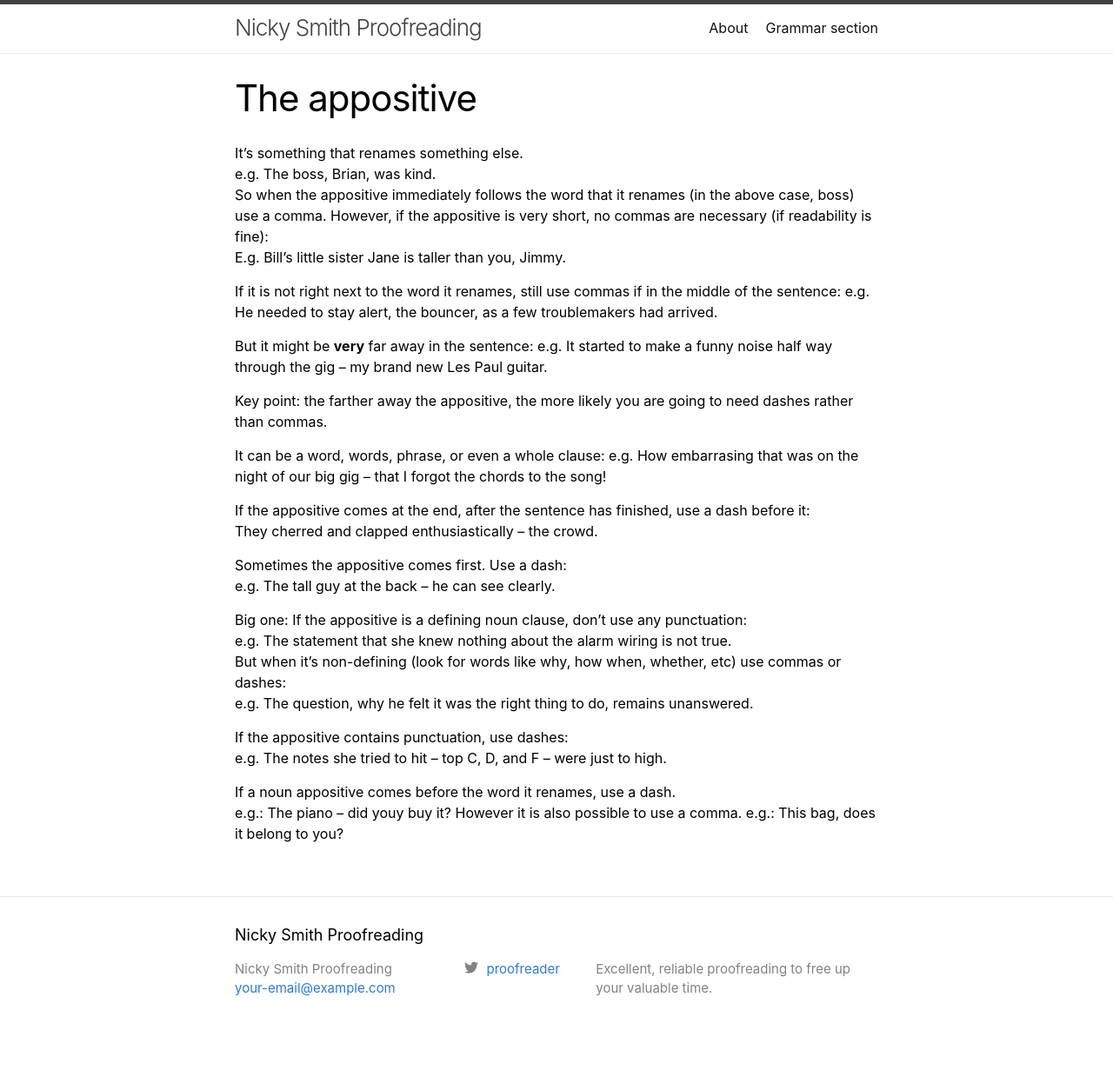
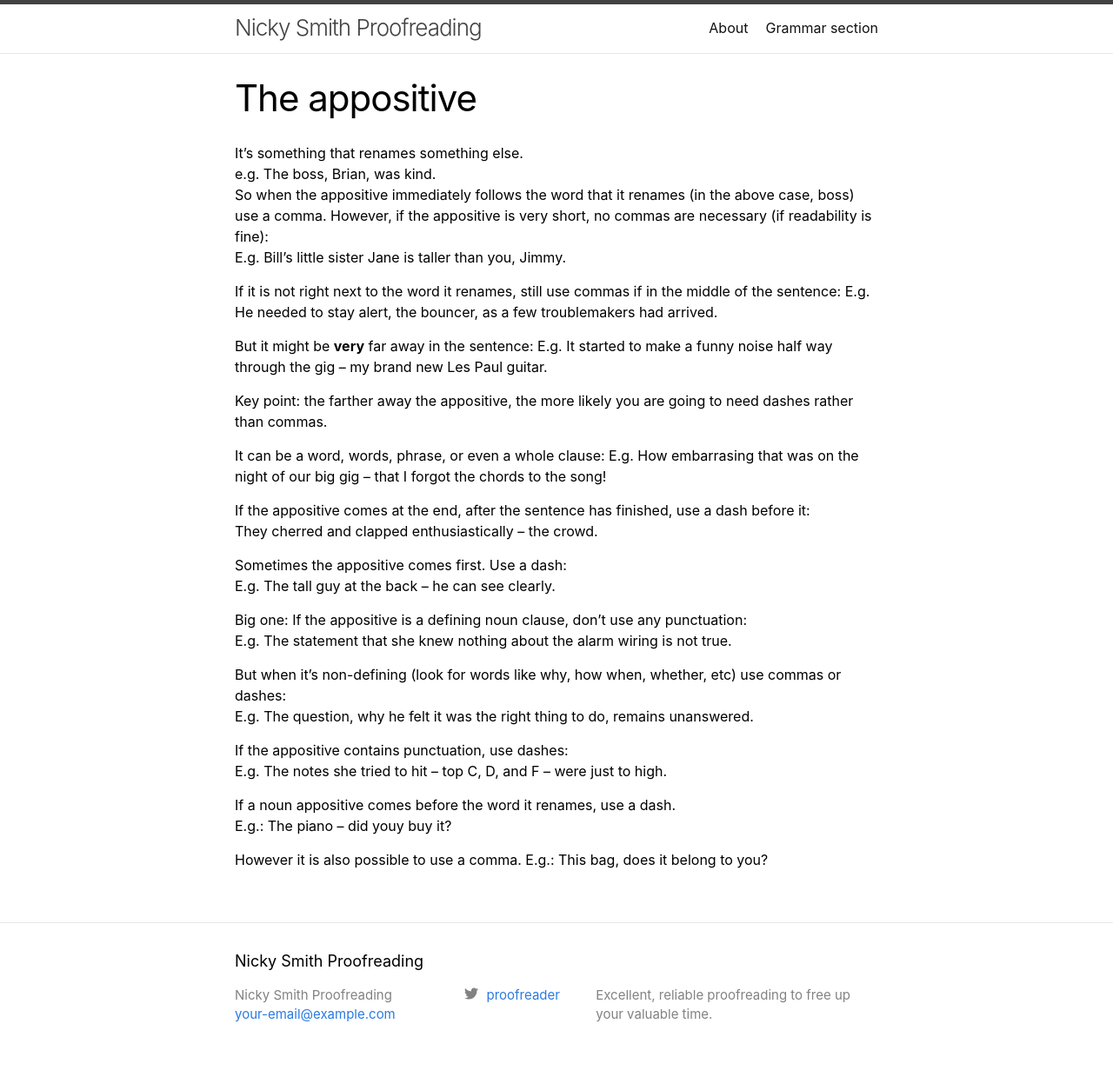
Before and after one commit to NickPax/my-website, a Jekyll site: the page built from _structures/appositive.md, in a window 1280 px wide. Shown: the whole page at 87% size. Built offline with Jekyll 4.4.1, drawn with Linux system fonts in a browser that asks for light colours; before the commit the page ends 1209 px from its top, so only the background shows below that.

```diff
--- a/_structures/appositive.md
+++ b/_structures/appositive.md
@@ -11,32 +11,34 @@ So when the appositive immediately follows the word that it renames (in the abov
 E.g. Bill's little sister Jane is taller than you, Jimmy.
 
 If it is not right next to the word it renames, still use commas if in the middle of the sentence:
-e.g. He needed to stay alert, the bouncer, as a few troublemakers had arrived.
+E.g. He needed to stay alert, the bouncer, as a few troublemakers had arrived.
 
 But it might be **very** far away in the sentence:
-e.g. It started to make a funny noise half way through the gig -- my brand new Les Paul guitar.
+E.g. It started to make a funny noise half way through the gig -- my brand new Les Paul guitar.
 
 Key point: the farther away the appositive, the more likely you are going to need dashes rather than commas.
 
 
 It can be a word, words, phrase, or even a whole clause:
-e.g. How embarrasing that was on the night of our big gig -- that I forgot the chords to the song!
+E.g. How embarrasing that was on the night of our big gig -- that I forgot the chords to the song!
 
 If the appositive comes at the end, after the sentence has finished, use a dash before it:
 They cherred and clapped enthusiastically -- the crowd.
 
 Sometimes the appositive comes first. Use a dash:
-e.g. The tall guy at the back -- he can see clearly.
+E.g. The tall guy at the back -- he can see clearly.
 
 Big one: If the appositive is a defining noun clause, don't use any punctuation:
-e.g. The statement that she knew nothing about the alarm wiring is not true.
+E.g. The statement that she knew nothing about the alarm wiring is not true.
+
 But when it's non-defining (look for words like why, how when, whether, etc) use commas or dashes:
-e.g. The question, why he felt it was the right thing to do, remains unanswered.
+E.g. The question, why he felt it was the right thing to do, remains unanswered.
 
 If the appositive contains punctuation, use dashes:
-e.g. The notes she tried to hit -- top C, D, and F -- were just to high.
+E.g. The notes she tried to hit -- top C, D, and F -- were just to high.
 
 If a noun appositive comes before the word it renames, use a dash.
-e.g.: The piano -- did youy buy it?
+E.g.: The piano -- did youy buy it?
+
 However it is also possible to use a comma.
-e.g.: This bag, does it belong to you?
+E.g.: This bag, does it belong to you?
```
